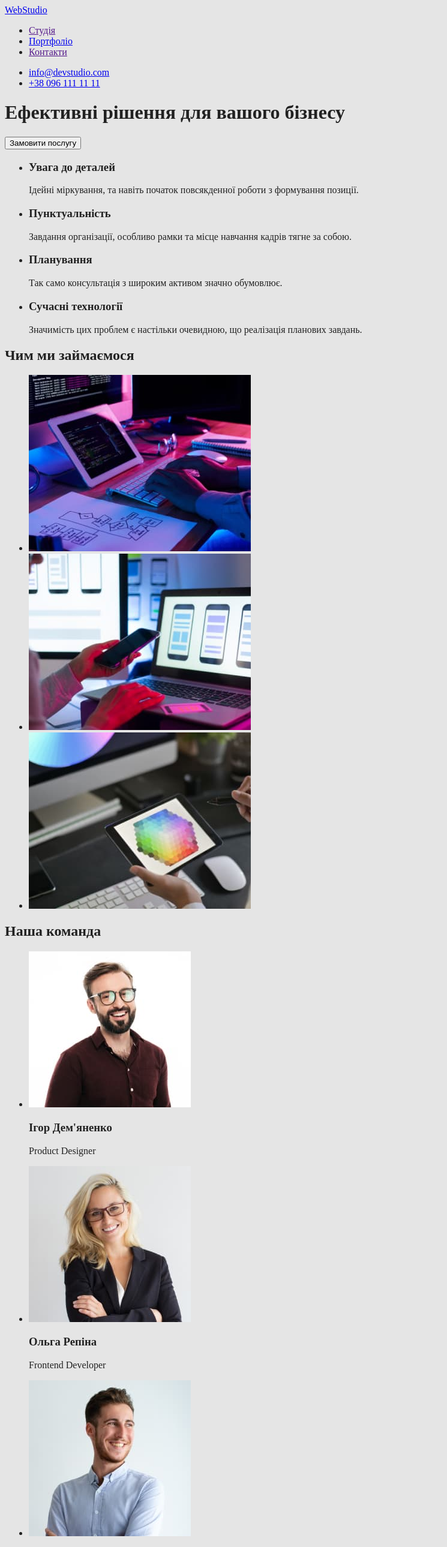
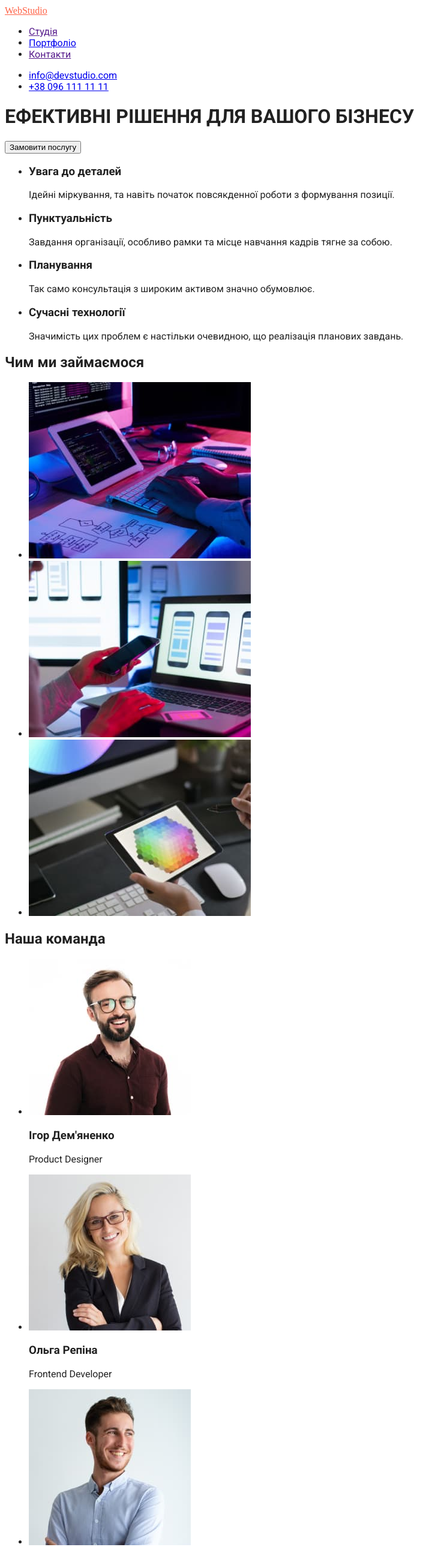
Before and after one commit to PavloZadniprianyi/goit-markup-hw-02, a plain HTML site: page index.html in a window 1280 px wide. Shown: the top 2579 px of the page at 60% size, without its empty margins (0-745 px from the left). Drawn offline with Linux system fonts and the light colour scheme.

Commit message:
проставив класи в html

```diff
--- a/css/styles.css
+++ b/css/styles.css
@@ -1,6 +1,16 @@
+
+
 body {
-    background-color: #E5E5E5;
-    color:  #212121;
+    font-family: 'Roboto', sans-serif;
+    color: #212121;
+}
+.logo {
+    font-family: "Ralewey"; sans-serif;
+    color: tomato;
+}
+
+.hero-title {
+    text-transform: uppercase;
 }
 
 /* колір основного тексту #212121 */
@@ -9,3 +19,5 @@ body {
 /* колір фону #E5E5E5 */
 /* сірий #757575 */
 /* акцент #2196F3 */
+/* background-color: #E5E5E5;
+    color:  #212121; */
--- a/index.html
+++ b/index.html
@@ -4,78 +4,84 @@
     <meta charset="UTF-8" />
     <meta http-equiv="X-UA-Compatible" content="IE=edge" />
     <meta name="viewport" content="width=device-width, initial-scale=1.0" />
+    <link rel="preconnect" href="https://fonts.googleapis.com" />
+    <link rel="preconnect" href="https://fonts.gstatic.com" crossorigin />
+    <link
+      href="https://fonts.googleapis.com/css2?family=Raleway:wght@700&family=Roboto:wght@400;500;700;900&display=swap"
+      rel="stylesheet"
+    />
     <title>Ефективні рішення для вашого бізнесу</title>
-    <link rel="stylesheet" href="./css/styles.css">
+    <link rel="stylesheet" href="./css/styles.css" />
   </head>
   <body class="page">
-    <header>
-      <a href="/">WebStudio</a>
-      <nav>
-        <ul>
-          <li>
-            <a href="">Студія</a>
+    <header class="header">
+      <a class="logo" href="/">WebStudio</a>
+      <nav class="header-nav">
+        <ul class="header-list">
+          <li class="header-item">
+            <a  href="" class="header-link">Студія</a>
           </li>
-          <li>
-            <a href="./portfolio.html">Портфоліо</a>
+          <li class="header-item">
+            <a  href="./portfolio.html" class="header-link">Портфоліо</a>
           </li>
-          <li>
-            <a href="">Контакти</a>
+          <li class="header-item">
+            <a  href="" class="header-link">Контакти</a>
           </li>
         </ul>
       </nav>
-      <ul>
-        <li>
-          <a href="mailto:info@devstudio.com">info@devstudio.com</a>
+      <ul class="header-list">
+        <li class="header-item">
+          <a  href="mailto:info@devstudio.com" class="header-mail">info@devstudio.com</a>
         </li>
-        <li>
-          <a href="tel:+380961111111">+38 096 111 11 11</a>
+        <li class="header-item">
+          <a  href="tel:+380961111111" class="header-tel">+38 096 111 11 11</a>
         </li>
       </ul>
     </header>
     <main>
-      <h1>Ефективні рішення для вашого бізнесу</h1>
-      <button type="button">Замовити послугу</button>
-      <section>
+      <h1 class="hero-title">Ефективні рішення для вашого бізнесу</h1>
+      <button type="button" class="hero-btn">Замовити послугу</button>
+      <section class="hero">
         <!-- <h2>Наші переваги</h2> -->
-        <ul>
-          <li>
-            <h3>Увага до деталей</h3>
+        <ul class="hero-list">
+          <li class="hero-item">
+            <h3 class="hero-features">Увага до деталей</h3>
             <p>
               Ідейні міркування, та навіть початок повсякденної роботи з
               формування позиції.
             </p>
           </li>
-          <li>
-            <h3>Пунктуальність</h3>
-            <p>
+          <li class="hero-item">
+            <h3 class="hero-features">Пунктуальність</h3>
+            <p class="hero-bottom-text">
               Завдання організації, особливо рамки та місце навчання кадрів
               тягне за собою.
             </p>
           </li>
-          <li>
-            <h3>Планування</h3>
-            <p>Так само консультація з широким активом значно обумовлює.</p>
+          <li class="hero-item">
+            <h3 class="hero-features">Планування</h3>
+            <p class="hero-bottom-text">Так само консультація з широким активом значно обумовлює.</p>
           </li>
-          <li>
-            <h3>Сучасні технології</h3>
-            <p>
+          <li class="hero-item">
+            <h3 class="hero-features">Сучасні технології</h3>
+            <p class="hero-bottom-text">
               Значимість цих проблем є настільки очевидною, що реалізація
               планових завдань.
             </p>
           </li>
         </ul>
       </section>
-      <section>
-        <h2>Чим ми займаємося</h2>
-        <ul>
-          <li>
+      <section class="promo">
+        <h2 class="promo-title">Чим ми займаємося</h2>
+        <ul class="promo-list">
+          <li class="promo-item">
             <img
               src="./images/img_1.jpg"
               alt="працює за комп'ютером"
               width="370"
               height="294"
             />
-          </li>
+          </li class="promo-item">
           <li>
             <img
               src="./images/img_2.jpg"
@@ -83,7 +89,7 @@
               width="370"
               height="294"
             />
-          </li>
+          </li class="promo-item">
           <li>
             <img
               src="./images/img_3.jpg"
@@ -94,57 +100,57 @@
           </li>
         </ul>
       </section>
-      <section>
-        <h2>Наша команда</h2>
-        <ul>
-          <li>
+      <section class="about">
+        <h2 class="about-title">Наша команда</h2>
+        <ul class="about-list">
+          <li class="about-item">
             <img
               src="./images/img_team_1.jpg"
               alt="усміхнений чоловік"
               width="270"
               height="260"
             />
-            <h3>Ігор Дем'яненко</h3>
-            <p lang="en">Product Designer</p>
+            <h3 class="about-name">Ігор Дем'яненко</h3>
+            <p lang="en" class="about-bottom-text">Product Designer</p>
           </li>
-          <li>
+          <li class="about-item">
             <img
               src="./images/img_team_2.jpg"
               alt="усміхнена жінка"
               width="270"
               height="260"
             />
-            <h3>Ольга Репіна</h3>
-            <p lang="en">Frontend Developer</p>
+            <h3 class="about-name">Ольга Репіна</h3>
+            <p lang="en" class="about-bottom-text">Frontend Developer</p>
           </li>
-          <li>
+          <li class="about-item">
             <img
               src="./images/img_team_3.jpg"
               alt="усміхнений хлопець"
               width="270"
               height="260"
             />
-            <h3>Микола Тарасов</h3>
-            <p lang="en">Marketing</p>
+            <h3 class="about-name">Микола Тарасов</h3>
+            <p lang="en" class="about-bottom-text">Marketing</p>
           </li>
-          <li>
+          <li class="about-item">
             <img
               src="./images/img_team_4.jpg"
               alt="хлопець в окулярах"
               width="270"
               height="260"
             />
-            <h3>Михайло Єрмаков</h3>
-            <p lang="en">UI Designer</p>
+            <h3 class="about-name">Михайло Єрмаков</h3>
+            <p lang="en" class="about-bottom-text">UI Designer</p>
           </li>
         </ul>
       </section>
     </main>
-    <footer>
-      <a href="/">WebStudio</a>
-      <address>
-        <ul>
-          <li>
+    <footer class="footer">
+      <a href="/" class="logo">WebStudio</a>
+      <address class="footer-address">
+        <ul class="footer-list">
+          <li class="footer-item">
             <a
               href="https://goo.gl/maps/C5JSNmvQffLNqYbG8"
               target="_blank"
@@ -152,11 +158,11 @@
               >м. Київ, пр-т Лесі Українки, 26</a
             >
           </li>
-          <li>
-            <a href="mailto:info@devstudio.com">info@devstudio.com</a>
+          <li class="footer-item">
+            <a href="mailto:info@devstudio.com" class="footer-mail">info@devstudio.com</a>
           </li>
-          <li>
-            <a href="tel:+380961111111">+38 096 111 11 11</a>
+          <li class="footer-item">
+            <a href="tel:+380961111111" class="footer-tel">+38 096 111 11 11</a>
           </li>
         </ul>
       </address>
```
Also changed, not shown: portfolio.html (+76 -61 lines).
